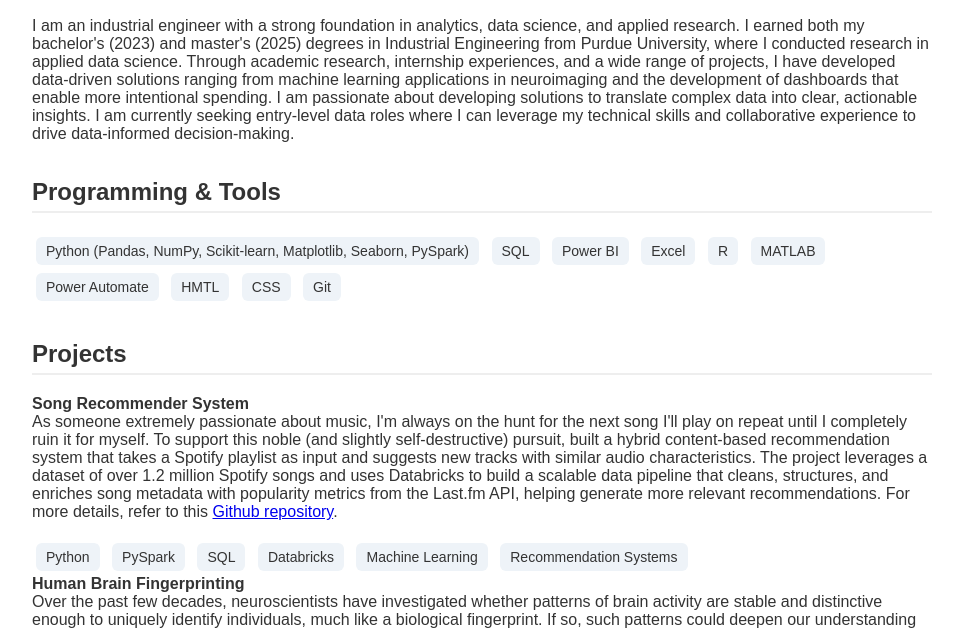
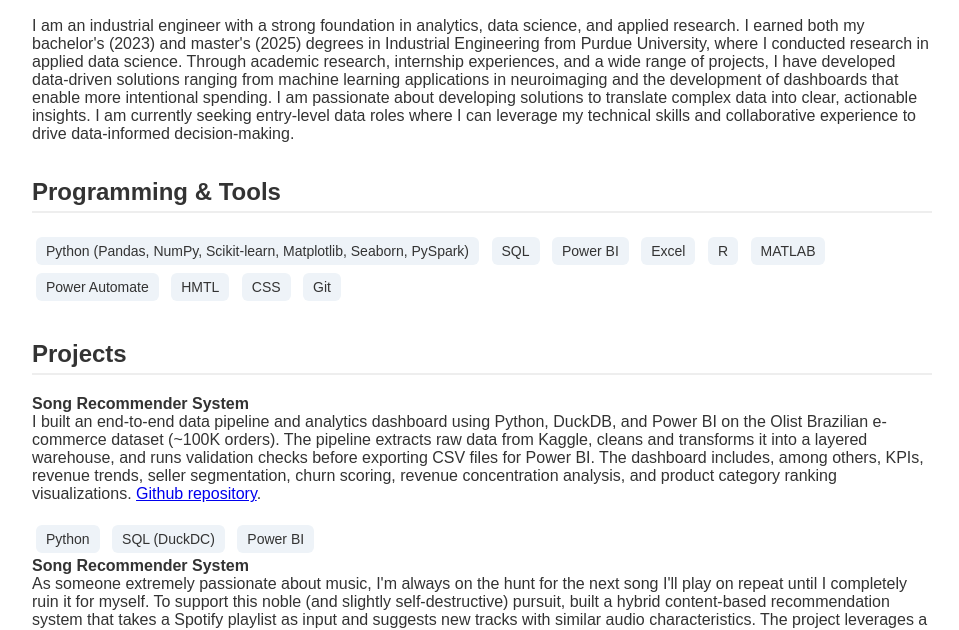
Before and after one commit to Vitor-FCCarvalho/Vitor-FCCarvalho.github.io, a plain HTML site: page index.html in a window 1280 px wide. Shown: the part 167-797 px from the top of the page, without its empty margins (158-1117 px from the left). Drawn offline with Linux system fonts and the light colour scheme.

Commit message:
Update resume and include e-commerce project

```diff
--- a/index.html
+++ b/index.html
@@ -118,6 +118,21 @@
 
   <div class="section">
     <h2>Projects</h2>
+
+    <div class="project">
+      <strong>Song Recommender System</strong><br>
+      I built an end-to-end data pipeline and analytics dashboard using Python, DuckDB, and Power BI on the Olist Brazilian e-commerce dataset (~100K orders). The pipeline extracts raw data from Kaggle,
+      cleans and transforms it into a layered warehouse, and runs validation checks before exporting CSV files for Power BI. The dashboard includes, among others, KPIs, revenue trends, seller segmentation,
+      churn scoring, revenue concentration analysis, and product category ranking visualizations. <a href="https://github.com/Vitor-FCCarvalho/end-to-end-ecommerce-project" target="_blank">Github repository</a>.
+    </div>
+
+    <div class="skills">
+      <span>Python</span>
+      <span>SQL (DuckDC)</span>
+      <span>Power BI</span>
+    </div>
+
+
 
     <div class="project">
       <strong>Song Recommender System</strong><br>
@@ -274,7 +289,7 @@
     <span>
       Download CV (
       <a href="VitorCarvalho_Resume_DA.pdf" target="_blank">English</a> |
-      <a href="Vitor_Curriculo_PT.pdf" target="_blank">Portuguese</a>
+      <a href="VitorCarvalho_Curriculo_PT.pdf" target="_blank">Portuguese</a>
       )
     </span>
 </div>
```
Also changed, not shown: 2 other files.
